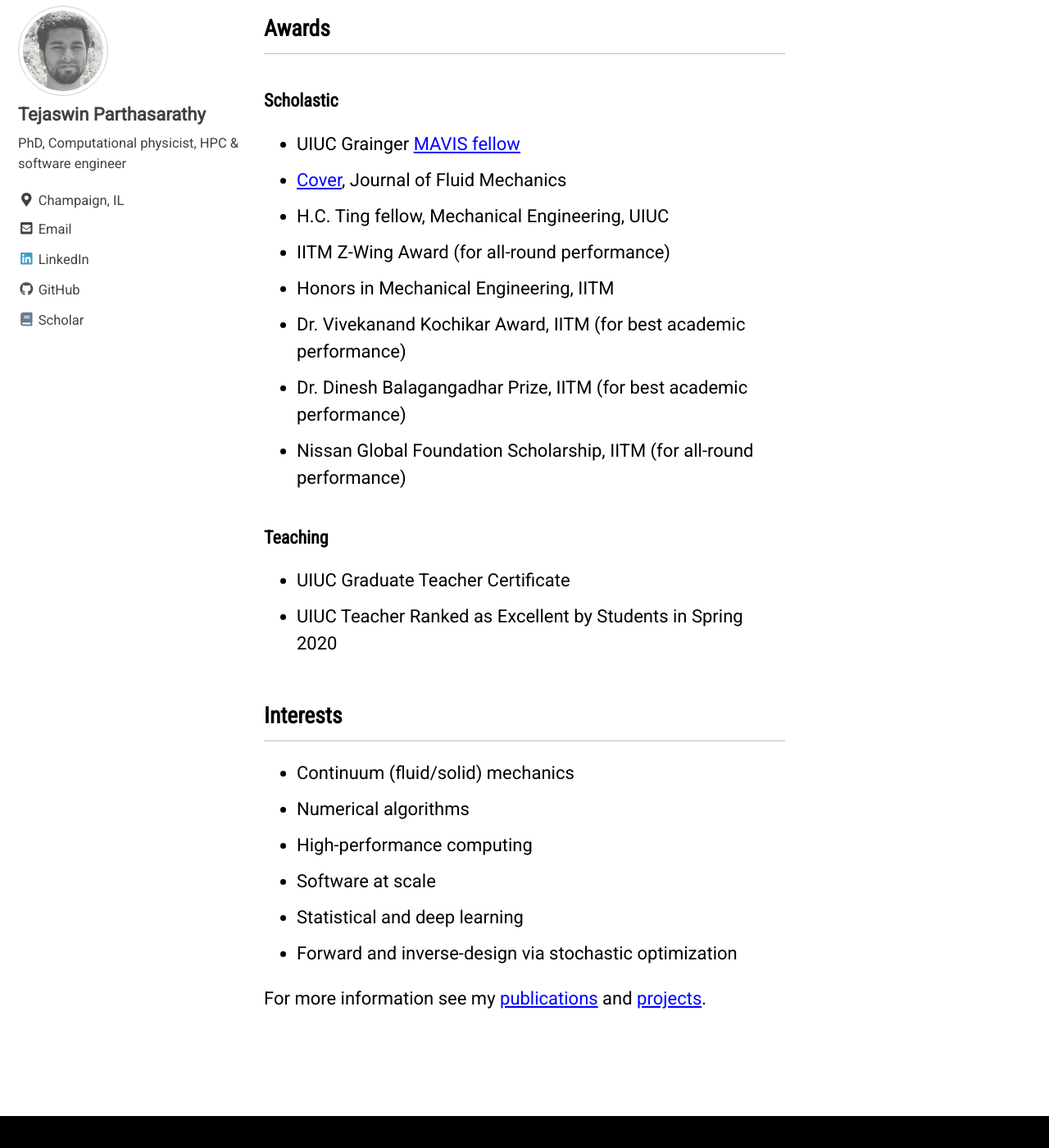
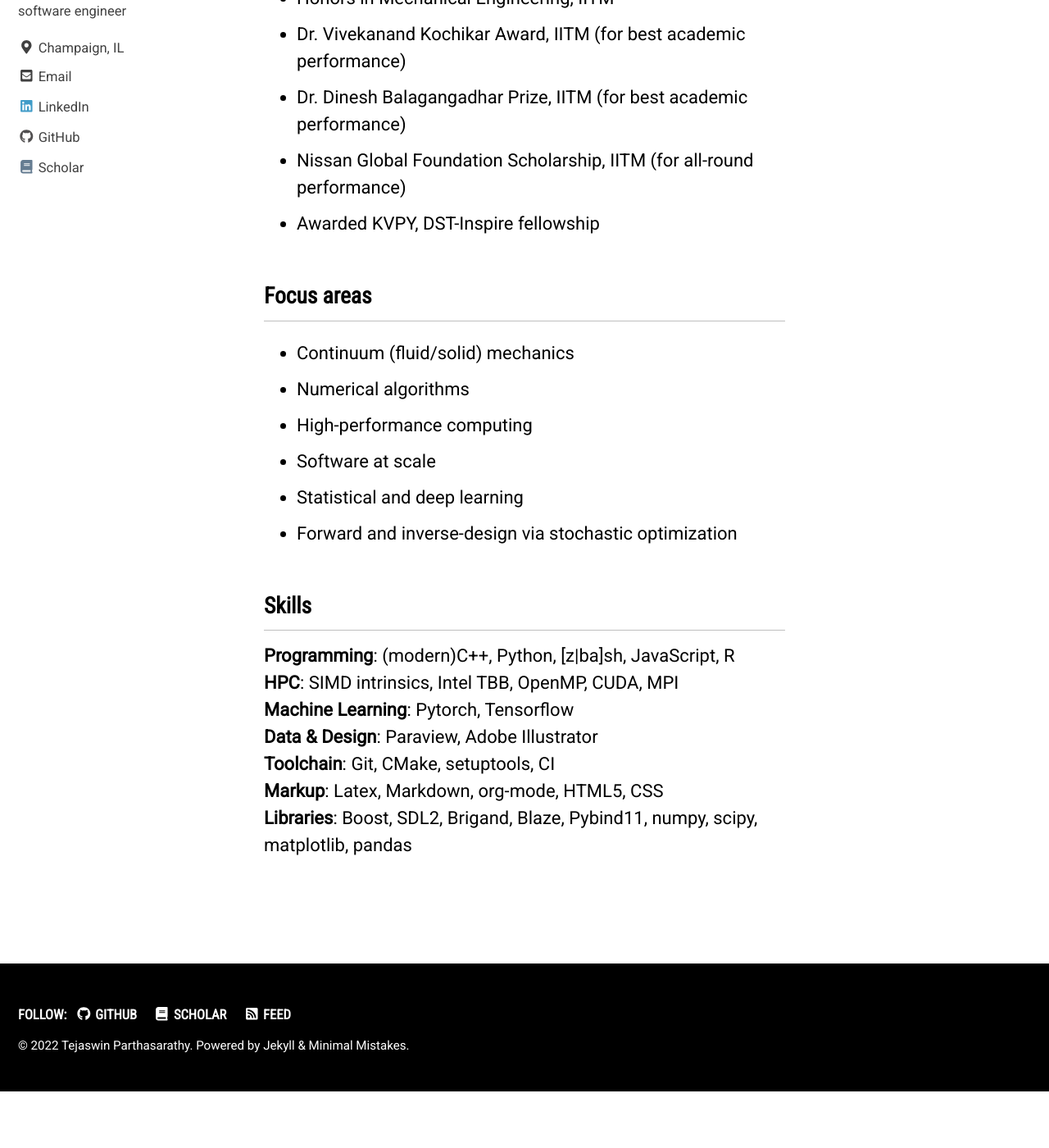
Before and after one commit to parthas1/parthas1.github.io, a Jekyll site: the page built from _pages/bio.md, in a window 1280 px wide and 1400 px high, scrolled down 1576 px. Shown: the whole window at 82% size. Built offline with Jekyll 4.4.1, drawn with Linux system fonts in a browser that asks for light colours; nearby versions of some CDN libraries; after the commit the page ends 2906 px from its top, so only the background shows below that; some of the changed text lies outside the part shown.

Commit message:
refactor : to a more streamlined bio

```diff
--- a/_pages/bio.md
+++ b/_pages/bio.md
@@ -18,17 +18,15 @@
   #   btn_label: "Three page CV"
 ---
 
-Here is the crux of my profile:
-
-## CV
-You can take a look at my resume/CV below (may not be up-to-date).
-{% include feature_row %}
+[Download PDF Version of my CV here](/assets/docs/resume_1pg.pdf){: .btn .btn--info}
 
 ## Education
 
 - **Ph.D.** Mechanical Engineering,
 University of Illinois at Urbana-Champaign (UIUC), 2019–2022
   - GPA: **4.0/4.0**
+  - Concentation : Computational Science and Engineering
+  - Minor : Statistics
 
 - **M.S.** Mechanical Engineering, UIUC, 2016–2018
   - GPA: **4.0/4.0**
@@ -45,14 +43,15 @@
   - Designed and delivered lectures for [ME447 : Computational dynamics and design of soft systems](https://mechse.illinois.edu/graduate/graduate-course-offerings/ME447)
 
 - **Unilever Leaders Intern**, Unilever Ltd., India, May 2015–July 2015
+  - Designed an autonomous mechanism to change reels of soap wrappers and implemented it onsite
+  (projected savings of ~$100k per annum per factory)
 
-- **Research Intern**, Forbes Marshall Pvt. Ltd., India, Dec 2014–Feb 2015
+<!-- - **Research Intern**, Forbes Marshall Pvt. Ltd., India, Dec 2014–Feb 2015
 
-- **Quality Control Intern**, TVS Motors, India, May 2014–July 2014
+- **Quality Control Intern**, TVS Motors, India, May 2014–July 2014 -->
 
 ## Awards
 
-### Scholastic
 - UIUC Grainger [MAVIS fellow](https://mechse.illinois.edu/news/39407)
 - [Cover](http://mattia-lab.com/wp-content/uploads/2019/10/00221120_878.pdf), Journal of Fluid Mechanics
 - H.C. Ting fellow, Mechanical Engineering, UIUC
@@ -61,17 +60,29 @@
 - Dr. Vivekanand Kochikar Award, IITM (for best academic performance)
 - Dr. Dinesh Balagangadhar Prize, IITM (for best academic performance)
 - Nissan Global Foundation Scholarship, IITM (for all-round performance)
+- Awarded KVPY, DST-Inspire fellowship
 
-### Teaching
-- UIUC Graduate Teacher Certificate
-- UIUC Teacher Ranked as Excellent by Students in Spring 2020
-
-## Interests
+## Focus areas
 - Continuum (fluid/solid) mechanics
 - Numerical algorithms
 - High-performance computing
 - Software at scale
 - Statistical and deep learning
 - Forward and inverse-design via stochastic optimization
+<!-- TODO : link each to a project -->
+<!-- For more information see my [publications](/publications) and [projects](/research). -->
 
-For more information see my [publications](/publications) and [projects](/research).
+## Skills
+
+**Programming**: (modern)C++, Python, [z|ba]sh, JavaScript, R <br>
+**HPC**: SIMD intrinsics, Intel TBB, OpenMP, CUDA, MPI<br>
+**Machine Learning**: Pytorch, Tensorflow <br>
+**Data & Design**: Paraview, Adobe Illustrator <br>
+**Toolchain**: Git, CMake, setuptools, CI <br>
+**Markup**: Latex, Markdown, org-mode, HTML5, CSS <br>
+**Libraries**: Boost, SDL2, Brigand, Blaze, Pybind11, numpy, scipy, matplotlib, pandas
+
+
+<!-- ### Teaching
+- UIUC Graduate Teacher Certificate
+- UIUC Teacher Ranked as Excellent by Students in Spring 2020 -->
```
Also changed, not shown: other parts of _pages/bio.md (+2 -2 lines).
